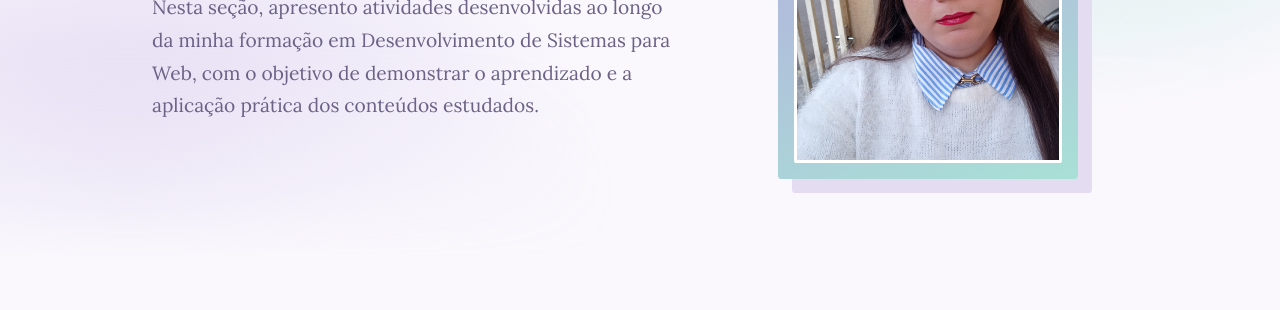
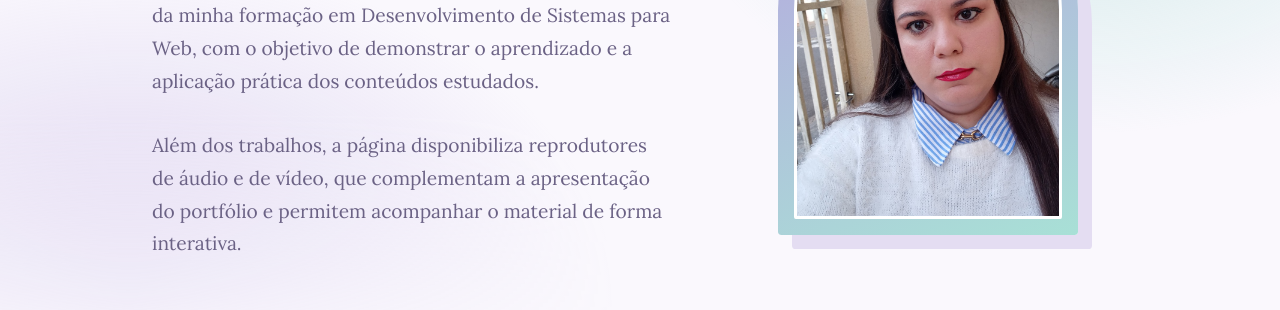
Before and after one commit to JessiBonfimm/JessiBonfimm.github.io, a plain HTML site: page projetos.html in a window 1280 px wide. Shown: the part 354-664 px from the top of the page. Drawn offline with nearby package versions, Linux system fonts and the light colour scheme.

Commit message:
Acrescenta o segundo parágrafo no cabeçalho de projetos

```diff
--- a/projetos.html
+++ b/projetos.html
@@ -26,6 +26,7 @@
           <p class="saudacao">Trabalhos e experiências</p>
           <h1>Projetos</h1>
           <p class="resumo">Nesta seção, apresento atividades desenvolvidas ao longo da minha formação em Desenvolvimento de Sistemas para Web, com o objetivo de demonstrar o aprendizado e a aplicação prática dos conteúdos estudados.</p>
+          <p class="resumo">Além dos trabalhos, a página disponibiliza reprodutores de áudio e de vídeo, que complementam a apresentação do portfólio e permitem acompanhar o material de forma interativa.</p>
         </div>
         <div class="moldura">
           <img src="img/foto-web.jpg" alt="Foto de Jéssica Bonfim" onerror="this.style.display='none'">
```
